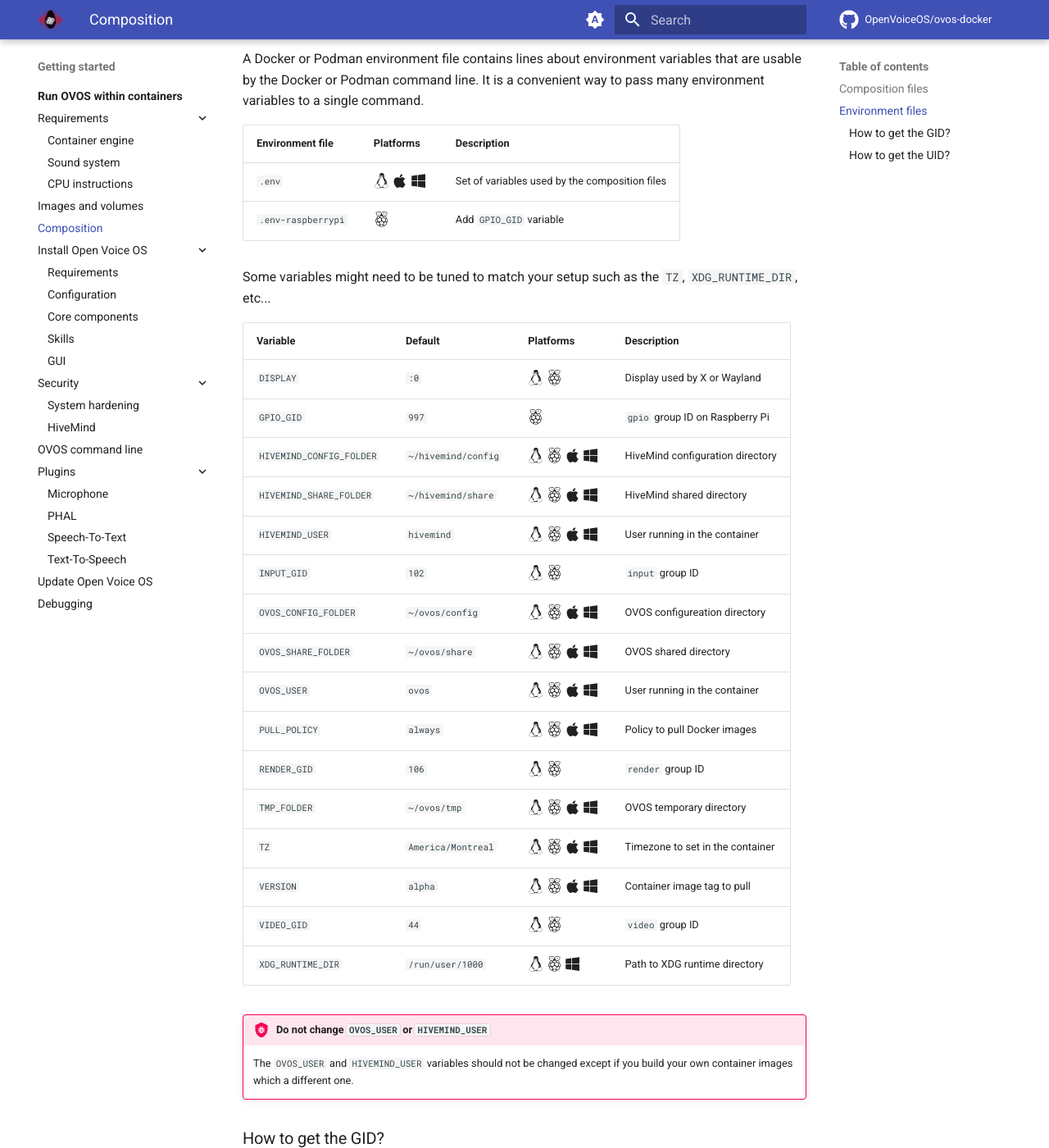
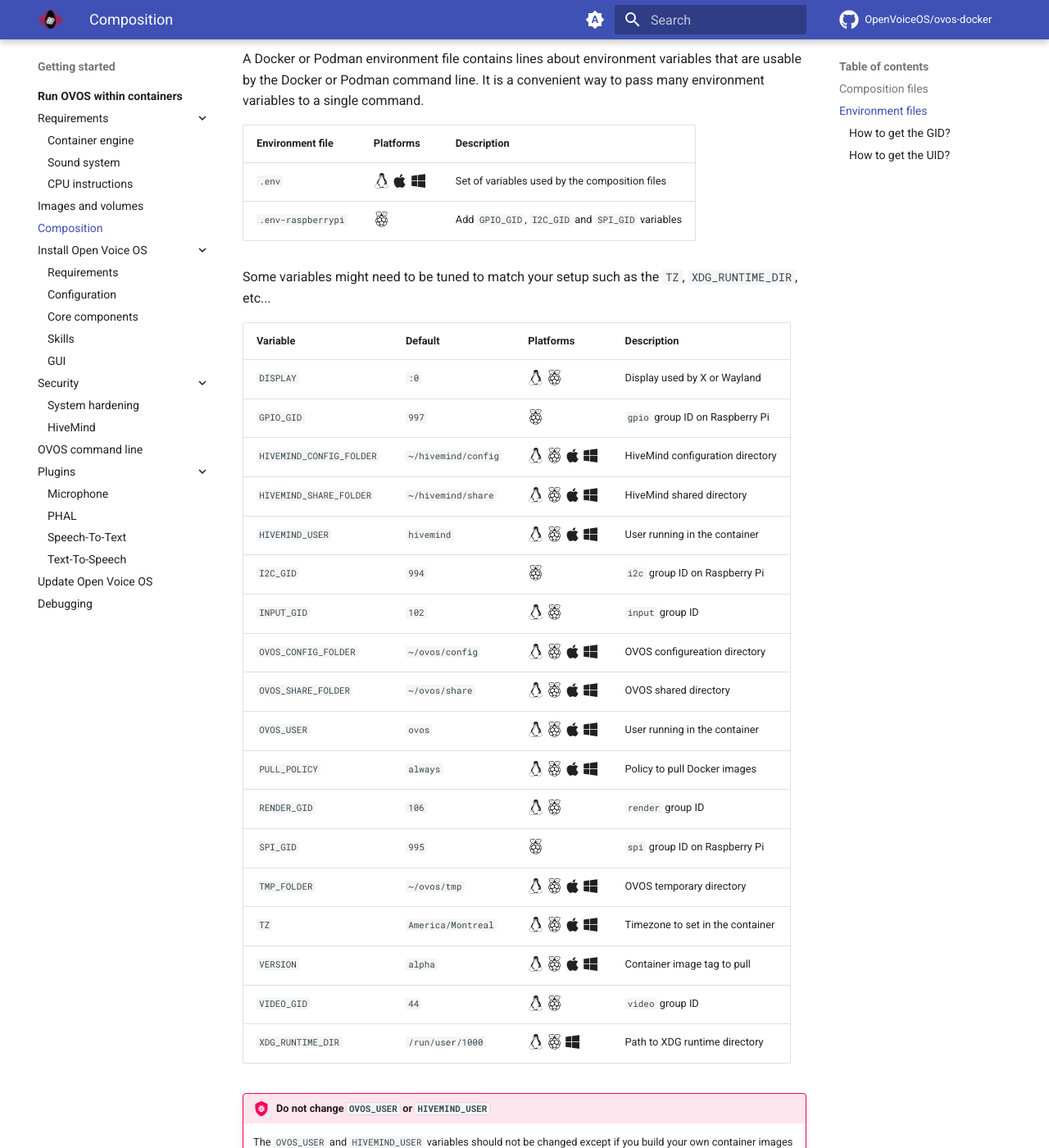
Before and after one commit to OpenVoiceOS/ovos-docker, an MkDocs documentation site: the page built from docs/getting-started/docker/composition.md, in a window 1280 px wide and 1400 px high, scrolled down 952 px. Shown: the whole window at 82% size. Built offline with MkDocs 1.6.1 and Material for MkDocs 9.7.7, drawn with Linux system fonts in a browser that asks for light colours; plug-ins that fetch from the network failed and are left out; comment, search, counter and statistics services are not loaded; some of the changed text lies outside the part shown.

Commit message:
[composition] Add i2c and SPI GID

````diff
--- a/docs/getting-started/docker/composition.md
+++ b/docs/getting-started/docker/composition.md
@@ -21,10 +21,10 @@ Composition files provide an easy way to provision the stack *(services and volu
 
 A Docker or Podman environment file contains lines about environment variables that are usable by the Docker or Podman command line. It is a convenient way to pass many environment variables to a single command.
 
-| Environment file   | Platforms                                                                                                                                                 | Description                                    |
-| ------------------ | --------------------------------------------------------------------------------------------------------------------------------------------------------- | ---------------------------------------------- |
-| `.env`             | :fontawesome-brands-linux:{ .lg title="Linux" } :fontawesome-brands-apple:{ .lg title="Mac OS" } :fontawesome-brands-windows:{ .lg title="Windows WSL2" } | Set of variables used by the composition files |
-| `.env-raspberrypi` | :fontawesome-brands-raspberry-pi:{ .lg title="Raspberry Pi" }                                                                                             | Add `GPIO_GID` variable                        |
+| Environment file   | Platforms                                                                                                                                                 | Description                                       |
+| ------------------ | --------------------------------------------------------------------------------------------------------------------------------------------------------- | ------------------------------------------------- |
+| `.env`             | :fontawesome-brands-linux:{ .lg title="Linux" } :fontawesome-brands-apple:{ .lg title="Mac OS" } :fontawesome-brands-windows:{ .lg title="Windows WSL2" } | Set of variables used by the composition files    |
+| `.env-raspberrypi` | :fontawesome-brands-raspberry-pi:{ .lg title="Raspberry Pi" }                                                                                             | Add `GPIO_GID`, `I2C_GID` and `SPI_GID` variables |
 
 Some variables might need to be tuned to match your setup such as the `TZ`, `XDG_RUNTIME_DIR`, etc...
 
@@ -35,12 +35,14 @@ Some variables might need to be tuned to match your setup such as the `TZ`, `XDG
 | `HIVEMIND_CONFIG_FOLDER` | `~/hivemind/config` | :fontawesome-brands-linux:{ .lg title="Linux" } :fontawesome-brands-raspberry-pi:{ .lg title="Raspberry Pi" } :fontawesome-brands-apple:{ .lg title="Mac OS" } :fontawesome-brands-windows:{ .lg title="Windows WSL2" } | HiveMind configuration directory  |
 | `HIVEMIND_SHARE_FOLDER`  | `~/hivemind/share`  | :fontawesome-brands-linux:{ .lg title="Linux" } :fontawesome-brands-raspberry-pi:{ .lg title="Raspberry Pi" } :fontawesome-brands-apple:{ .lg title="Mac OS" } :fontawesome-brands-windows:{ .lg title="Windows WSL2" } | HiveMind shared directory         |
 | `HIVEMIND_USER`          | `hivemind`          | :fontawesome-brands-linux:{ .lg title="Linux" } :fontawesome-brands-raspberry-pi:{ .lg title="Raspberry Pi" } :fontawesome-brands-apple:{ .lg title="Mac OS" } :fontawesome-brands-windows:{ .lg title="Windows WSL2" } | User running in the container     |
+| `I2C_GID`                | `994`               | :fontawesome-brands-raspberry-pi:{ .lg title="Raspberry Pi" }                                                                                                                                                           | `i2c` group ID on Raspberry Pi    |
 | `INPUT_GID`              | `102`               | :fontawesome-brands-linux:{ .lg title="Linux" } :fontawesome-brands-raspberry-pi:{ .lg title="Raspberry Pi" }                                                                                                           | `input` group ID                  |
 | `OVOS_CONFIG_FOLDER`     | `~/ovos/config`     | :fontawesome-brands-linux:{ .lg title="Linux" } :fontawesome-brands-raspberry-pi:{ .lg title="Raspberry Pi" } :fontawesome-brands-apple:{ .lg title="Mac OS" } :fontawesome-brands-windows:{ .lg title="Windows WSL2" } | OVOS configureation directory     |
 | `OVOS_SHARE_FOLDER`      | `~/ovos/share`      | :fontawesome-brands-linux:{ .lg title="Linux" } :fontawesome-brands-raspberry-pi:{ .lg title="Raspberry Pi" } :fontawesome-brands-apple:{ .lg title="Mac OS" } :fontawesome-brands-windows:{ .lg title="Windows WSL2" } | OVOS shared directory             |
 | `OVOS_USER`              | `ovos`              | :fontawesome-brands-linux:{ .lg title="Linux" } :fontawesome-brands-raspberry-pi:{ .lg title="Raspberry Pi" } :fontawesome-brands-apple:{ .lg title="Mac OS" } :fontawesome-brands-windows:{ .lg title="Windows WSL2" } | User running in the container     |
 | `PULL_POLICY`            | `always`            | :fontawesome-brands-linux:{ .lg title="Linux" } :fontawesome-brands-raspberry-pi:{ .lg title="Raspberry Pi" } :fontawesome-brands-apple:{ .lg title="Mac OS" } :fontawesome-brands-windows:{ .lg title="Windows WSL2" } | Policy to pull Docker images      |
 | `RENDER_GID`             | `106`               | :fontawesome-brands-linux:{ .lg title="Linux" } :fontawesome-brands-raspberry-pi:{ .lg title="Raspberry Pi" }                                                                                                           | `render` group ID                 |
+| `SPI_GID`                | `995`               | :fontawesome-brands-raspberry-pi:{ .lg title="Raspberry Pi" }                                                                                                                                                           | `spi` group ID on Raspberry Pi    |
 | `TMP_FOLDER`             | `~/ovos/tmp`        | :fontawesome-brands-linux:{ .lg title="Linux" } :fontawesome-brands-raspberry-pi:{ .lg title="Raspberry Pi" } :fontawesome-brands-apple:{ .lg title="Mac OS" } :fontawesome-brands-windows:{ .lg title="Windows WSL2" } | OVOS temporary directory          |
 | `TZ`                     | `America/Montreal`  | :fontawesome-brands-linux:{ .lg title="Linux" } :fontawesome-brands-raspberry-pi:{ .lg title="Raspberry Pi" } :fontawesome-brands-apple:{ .lg title="Mac OS" } :fontawesome-brands-windows:{ .lg title="Windows WSL2" } | Timezone to set in the container  |
 | `VERSION`                | `alpha`             | :fontawesome-brands-linux:{ .lg title="Linux" } :fontawesome-brands-raspberry-pi:{ .lg title="Raspberry Pi" } :fontawesome-brands-apple:{ .lg title="Mac OS" } :fontawesome-brands-windows:{ .lg title="Windows WSL2" } | Container image tag to pull       |
@@ -62,6 +64,8 @@ The `getent` command could be used in order to get the `GID` of `gpio` and `rend
     getent group render
     getent group video
     getent group input
+    getent group i2c
+    getent group spi
     ```
 
 === "Linux"
````
